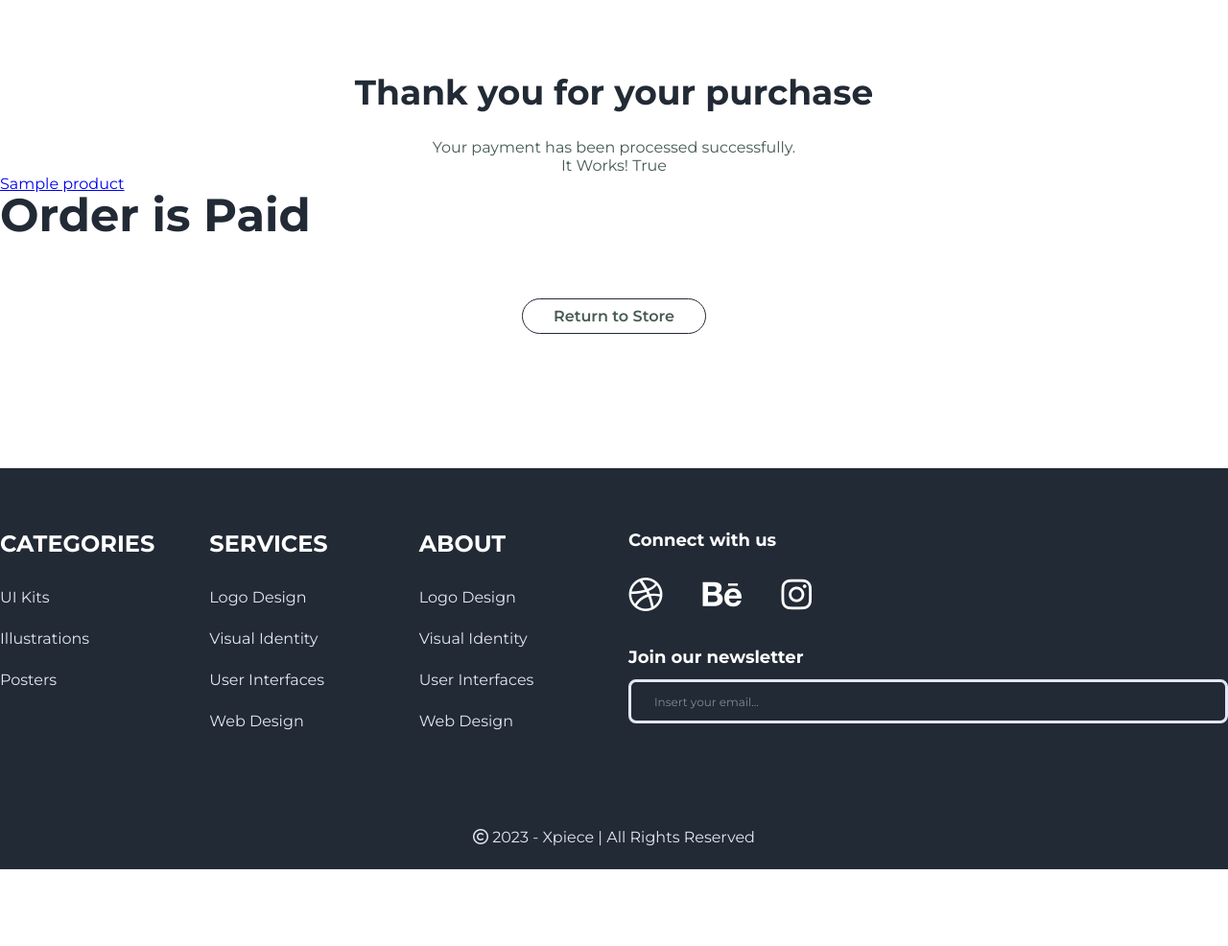
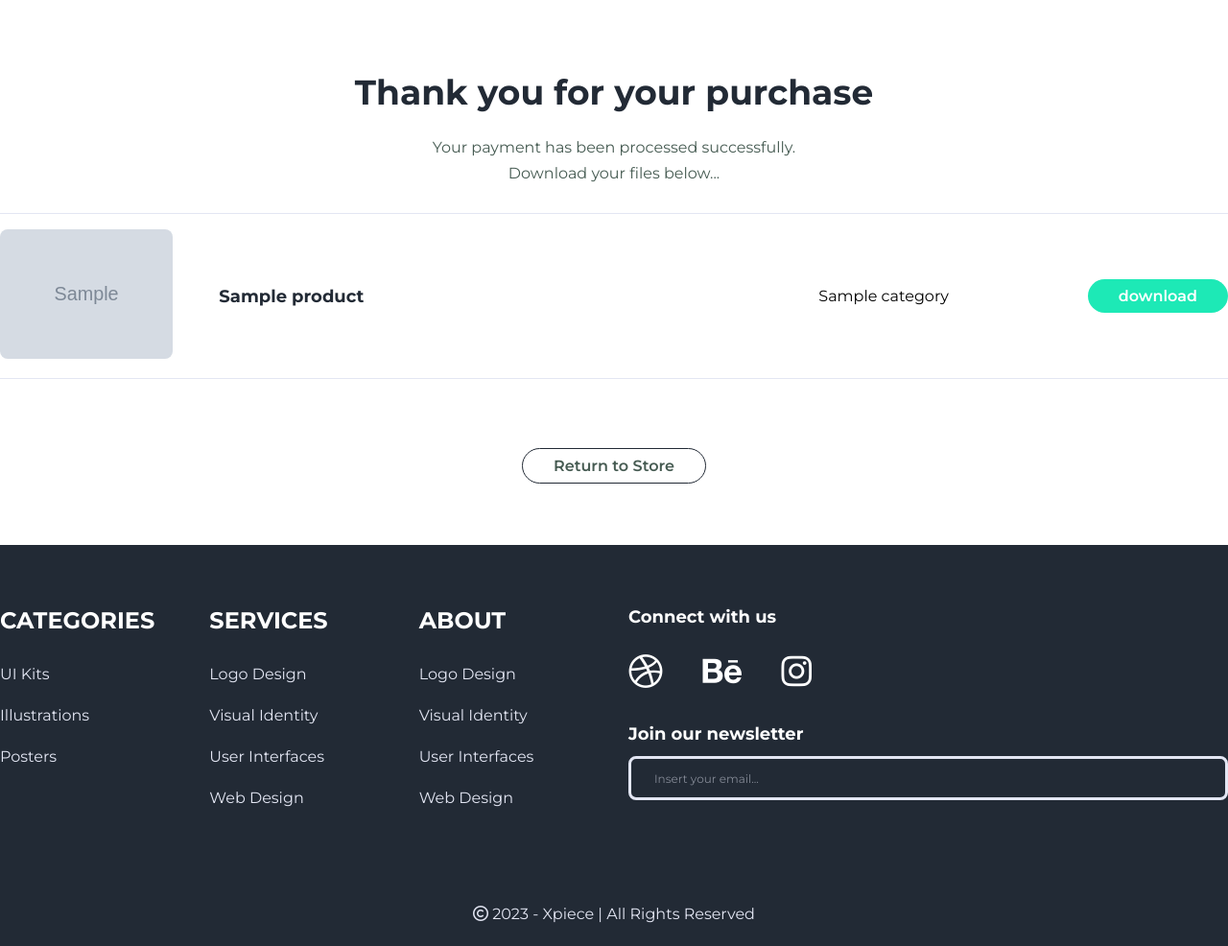
Before and after one commit to JeffersonRolino/xpiece, a Django app: a page that uses templates/payment/completed.html in a window 1280 px wide. Shown: the part 92-1078 px from the top of the page at 96% size. Before the commit the page ends 998 px from the top, so only its background shows below. Run offline with Django 4.2, Linux system fonts and the light colour scheme; tables that the repository leaves empty hold one stand-in row (values such as "Sample post"); grey boxes marked "Sample" are stand-in pictures.

Commit message:
Estilizando download de produtos

```diff
--- a/templates/payment/completed.html
+++ b/templates/payment/completed.html
@@ -1,25 +1,33 @@
 {% extends "base.html" %}
+{% load static %}
+
 {% block title %}Payment Successful{% endblock %}
 
 {% block content %}
     <div class="grid-container">
-        <div class="payment-processed">
+        <main class="payment-processed">
             <h1>Thank you for your purchase</h1>
             <p>Your payment has been processed successfully.</p>
-            <p>It Works! {{ order.paid }}</p>
+            <p>Download your files below...</p>
 
             {% for item in order.items.all  %}
-                <a href="{{ item.product.file.url }}">{{ item.product.name }}</a>
+                {% with product=item.product %}
+                    <ul class="download-products grid-container">
+                        <li>
+                            <img src="{% if product.thumbnail %}{{product.thumbnail.url}}{% else %}{% static 'images/default_thumbnail.png' %}{% endif %}" alt="">
+                        </li>
+                        <li><h6>{{ product.name }}</h6></li>
+                        <li>{{ product.category }}</li>
+                        <li class="download-btn-col">
+                            <a href="{{ product.file.url }}" class="button">download</a>
+                        </li>
+                    </ul>
+                {% endwith %}
             {% endfor %}
 
-            {% if order.paid %}
-                <h3>Order is Paid</h3>
-            {% else %}
-                <h3>Waiting Payment</h3>
-            {% endif %}
             <p>
                 <a href="{% url 'shop:product_list' %}" class="button light">Return to Store</a>
             </p>
-        </div>
+        </main>
     </div>
 {% endblock %}
--- a/templates/static/css/styles.css
+++ b/templates/static/css/styles.css
@@ -924,3 +924,39 @@ footer {
     margin-top: 32px;
     width: 100%;
 }
+
+.payment-processed p {
+    margin-top: 8px;
+}
+
+.payment-processed .download-products {
+    padding: 16px 0px;
+    margin-top: 32px;
+    justify-items: start;
+    align-items: center;
+    width: 100%;
+    grid-template-columns: 2fr 6fr 2fr 2fr;
+    border-top: 1px solid var(--color-light-gray);
+    border-bottom: 1px solid var(--color-light-gray);
+}
+
+.payment-processed .download-products li {
+    list-style: none;
+}
+
+.payment-processed .download-products li img {
+    max-width: 180px;
+    border-radius: 8px;
+}
+
+.payment-processed .download-products li a {
+    text-decoration: none;
+    margin: 0;
+    background-color: var(--color-primary);
+    border: none;
+    color: var(--color-white);
+}
+
+.download-btn-col {
+    justify-self: end;
+}
```
